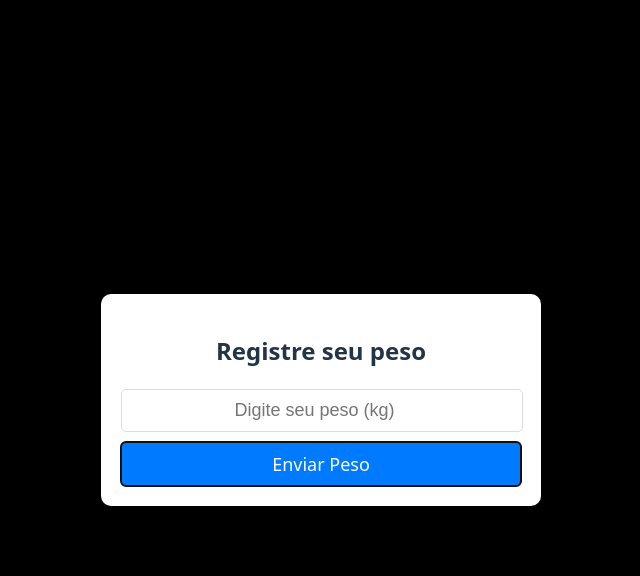
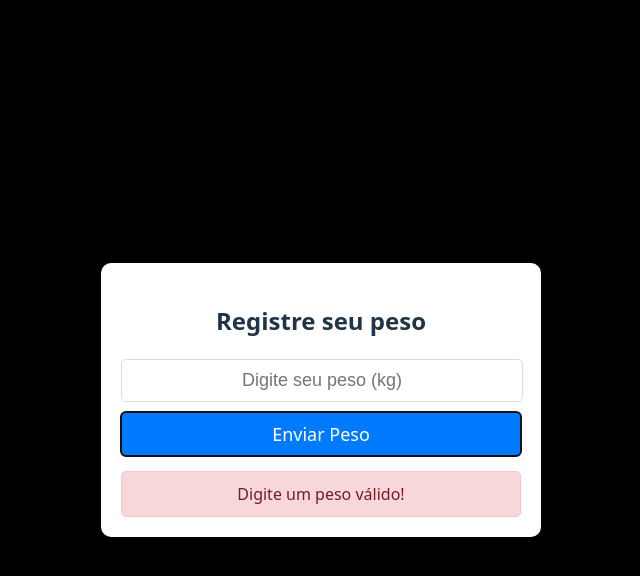
Before and after one commit to olucasporto/weight-tracker-frontend, a React (Vite) app: page / in a window 1280 px wide. Both pictures are taken after a click on the button "Enviar Peso". Shown: the top 576 px of the page, without its empty margins (319-959 px from the left). Built offline with nearby package versions, Linux system fonts and the light colour scheme; no server answers.

Commit message:
feature: more of ux improvement

```diff
--- a/src/App.tsx
+++ b/src/App.tsx
@@ -5,30 +5,34 @@ const API_URL = import.meta.env.VITE_API_URL;
 const App: React.FC = () => {
   const [weight, setWeight] = useState<string>("");
   const [loading, setLoading] = useState<boolean>(false);
+  const [message, setMessage] = useState<{ text: string; type: "success" | "error" } | null>(null);
 
   const sendWeight = async () => {
-    if (!weight) {
-      alert("Digite um peso válido!");
+    const formattedWeight = weight.replace(",", ".").trim();
+
+    if (!formattedWeight || isNaN(Number(formattedWeight))) {
+      setMessage({ text: "Digite um peso válido!", type: "error" });
       return;
     }
 
     setLoading(true);
+    setMessage(null);
 
     try {
       const response = await fetch(`${API_URL}/register_weight/`, {
         method: "POST",
         headers: { "Content-Type": "application/json" },
-        body: JSON.stringify({ weight: parseFloat(weight) }),
+        body: JSON.stringify({ weight: parseFloat(formattedWeight) }),
       });
 
       if (response.ok) {
-        alert("Peso registrado com sucesso!");
+        setMessage({ text: "Peso registrado com sucesso!", type: "success" });
         setWeight("");
       } else {
-        alert("Erro ao registrar peso.");
+        setMessage({ text: "Erro ao registrar peso.", type: "error" });
       }
     } catch (error) {
-      alert("Erro ao conectar-se ao servidor.");
+      setMessage({ text: "Erro ao conectar-se ao servidor.", type: "error" });
     } finally {
       setLoading(false);
     }
@@ -40,10 +44,10 @@ const App: React.FC = () => {
         display: "flex",
         justifyContent: "center",
         alignItems: "center",
-        minHeight: "100vh", // Garante altura total
+        minHeight: "100vh",
         width: "100vw",
         backgroundColor: "black",
-        padding: "20px", // Evita que o conteúdo fique colado nas bordas
+        padding: "20px",
         boxSizing: "border-box",
       }}
     >
@@ -55,32 +59,34 @@ const App: React.FC = () => {
           borderRadius: "10px",
           boxShadow: "0px 4px 10px rgba(0,0,0,0.1)",
           maxWidth: "400px",
-          width: "100%", // Agora pega 100% do espaço disponível dentro da tela
+          width: "100%",
         }}
       >
         <h2 style={{ marginBottom: "20px" }}>Registre seu peso</h2>
+
         <input
-          type="number"
+          type="text"
           value={weight}
           onChange={(e) => setWeight(e.target.value)}
           placeholder="Digite seu peso (kg)"
           style={{
             padding: "10px",
             fontSize: "18px",
-            width: "calc(100% - 20px)", // Ajusta para não estourar na direita
+            width: "calc(100% - 20px)",
             textAlign: "center",
             borderRadius: "5px",
             border: "1px solid #ddd",
-            marginBottom: "10px", // Evita ficar grudado no botão
+            marginBottom: "10px",
           }}
           disabled={loading}
         />
+
         <button
           onClick={sendWeight}
           style={{
             padding: "10px",
             fontSize: "18px",
-            cursor: "pointer",
+            cursor: loading ? "default" : "pointer",
             backgroundColor: loading ? "#ccc" : "#007bff",
             color: "white",
             border: "none",
@@ -91,6 +97,22 @@ const App: React.FC = () => {
         >
           {loading ? "Enviando..." : "Enviar Peso"}
         </button>
+
+        {message && (
+          <div
+            style={{
+              marginTop: "15px",
+              padding: "10px",
+              borderRadius: "5px",
+              backgroundColor: message.type === "success" ? "#d4edda" : "#f8d7da",
+              color: message.type === "success" ? "#155724" : "#721c24",
+              border: `1px solid ${message.type === "success" ? "#c3e6cb" : "#f5c6cb"}`,
+            }}
+          >
+            {message.text}
+          </div>
+        )}
+
         {loading && <p style={{ marginTop: "10px", color: "#555" }}>⏳ Processando...</p>}
       </div>
     </div>
```
